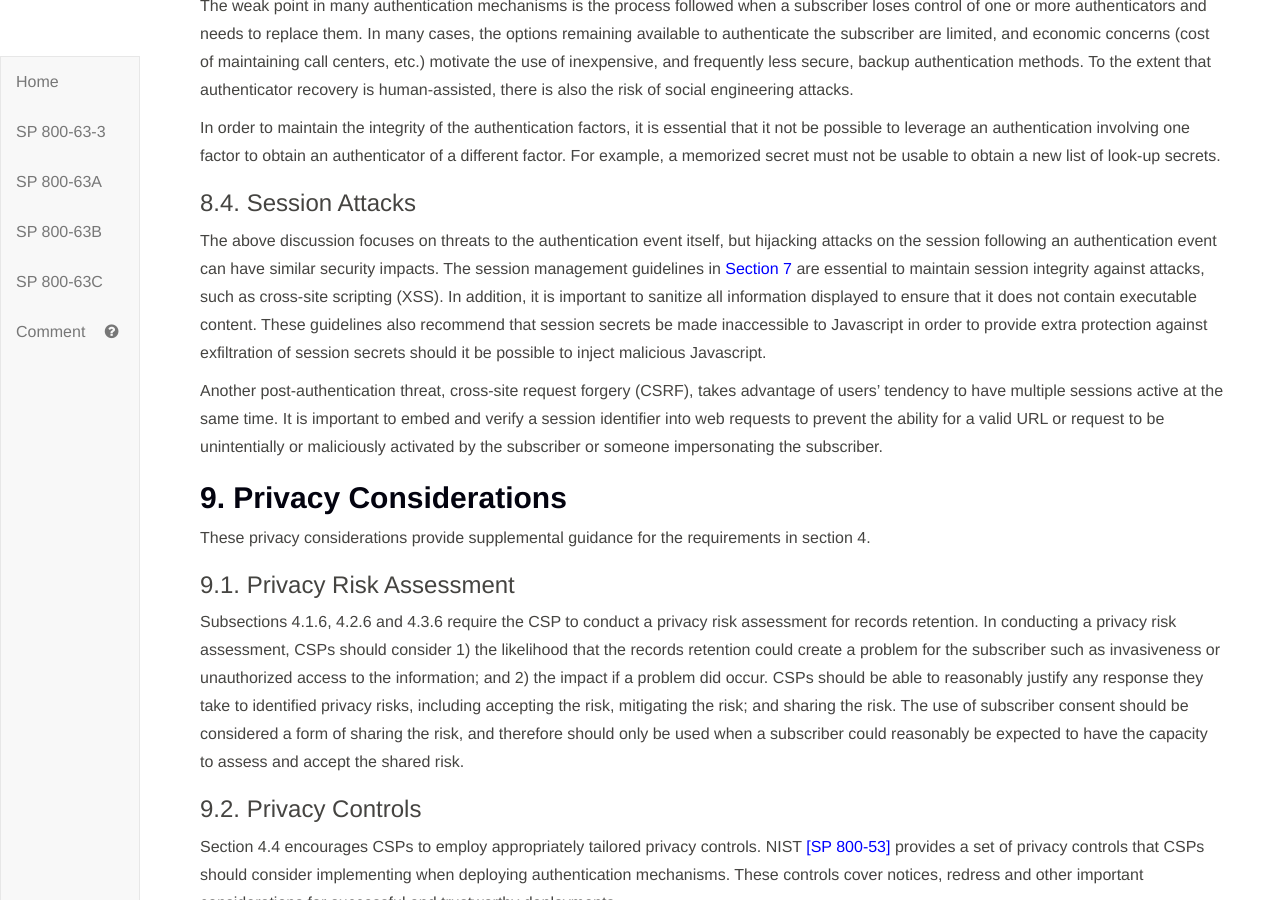
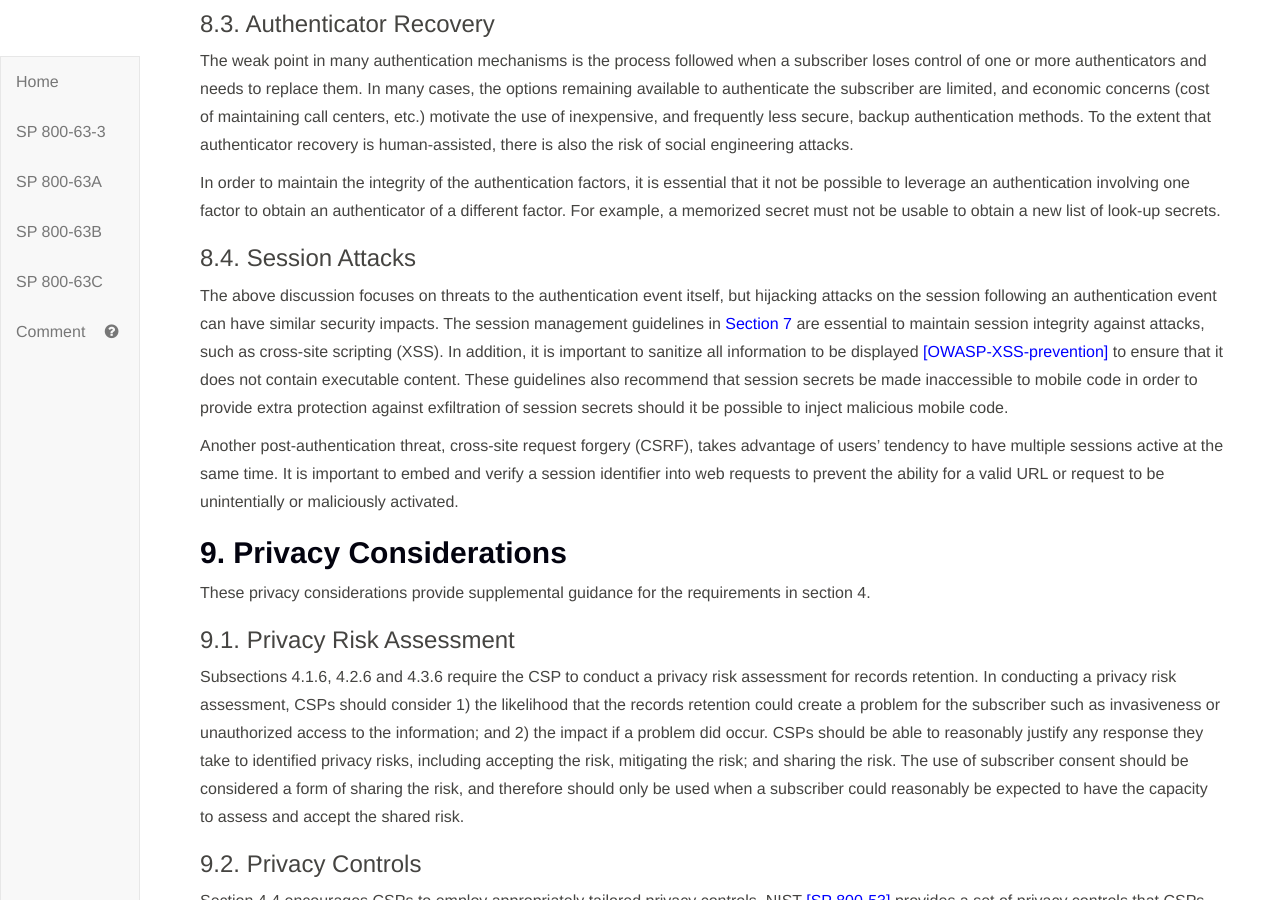
Before and after one commit to usnistgov/800-63-3, a Jekyll site: the page built from sp800-63b.md, in a window 1280 px wide and 900 px high, scrolled down 46966 px. Built offline with Jekyll 4.4.1, drawn with Linux system fonts in a browser that asks for light colours; some of the changed text lies outside the part shown.

Commit message:
Improvements to XSS, CSRF, and verifier-CSP wording

```diff
--- a/sp800-63b/references.md
+++ b/sp800-63b/references.md
@@ -25,6 +25,8 @@
 <a name="ISOIEC10646">[ISO/IEC 10646]</a> International Standards Organization, *Universal Coded Character Set*, 2014, available at http://standards.iso.org/ittf/PubliclyAvailableStandards/c063182_ISO_IEC_10646_2014.zip
 
 <a name="ISO24745">[ISO/IEC 24745]</a> International Standards Organization, *Information technology -- Security techniques -- Biometric information protection*, 2011, available at http://www.iso.org/iso/iso_catalogue/catalogue_tc/catalogue_detail.htm?csnumber=52946
+
+<a name="OWASP-XSS-prevention">[OWASP-XSS-prevention]</a> Open Web Application Security Project, *XSS (Cross Site Scripting) Prevention Cheat Sheet*, available at https://www.owasp.org/index.php/XSS_(Cross_Site_Scripting)_Prevention_Cheat_Sheet
 
 <a name="SAML">[SAML]</a> OASIS, SAML, *Security Assertion Markup Language 2.0*, v2.0, March 2005, available at http://oasis-open.org/standards#samlv2.0
 
--- a/sp800-63b/sec3_definitions.md
+++ b/sp800-63b/sec3_definitions.md
@@ -169,6 +169,9 @@
 #### Message Authentication Code (MAC)
 A cryptographic checksum on data that uses a symmetric key to detect both accidental and intentional modifications of the data. MACs provide authenticity and integrity protection, but not non-repudiation protection.
 
+#### Mobile Code
+Executable code that is normally transferred from its source to another computer system for execution. This transfer is often through the network (e.g., JavaScript embedded in a web page) but may transfer through physical media as well.
+
 #### Multi-Factor
 A characteristic of an authentication system or an authenticator that requires more than one authentication factor for successful authentication. Multi-factor authentication can be performed using a single authenticator that provides more than one factor or by a combination of authenticators that provide different factors.
 
--- a/sp800-63b/sec5_authenticators.md
+++ b/sp800-63b/sec5_authenticators.md
@@ -401,6 +401,4 @@
 
 #### <a name="csp-verifier"></a>5.2.6. Verifier-CSP commmunications
 
-In situations where the verifier and CSP are separate entities, communications between the verifier and CSP SHALL occur through a mutually-authenticated secure channel (such as a client-authenticated TLS connection) using approved cryptography.
-
-Verification of certificates using Open Certificate Status Protocol (OCSP) [[RFC 6960]](#RFC6960) SHOULD occur through an authenticated protected channel. OCSP responses SHALL be signed as specified in the OCSP specification. The verifier SHALL check responses for validity and SHALL NOT depend upon any invalid responses received.
+In situations where the verifier and CSP are separate entities (as shown by the dotted line in [SP 800-63-3 Figure 4-1](sp800-63-3.html#63Sec4-Figure1)), communications between the verifier and CSP SHALL occur through a mutually-authenticated secure channel (such as a client-authenticated TLS connection) using approved cryptography.
--- a/sp800-63b/sec8_security.md
+++ b/sp800-63b/sec8_security.md
@@ -114,6 +114,6 @@
 
 ### 8.4. Session Attacks
 
-The above discussion focuses on threats to the authentication event itself, but hijacking attacks on the session following an authentication event can have similar security impacts. The session management guidelines in [Section 7](#sec7) are essential to maintain session integrity against attacks, such as cross-site scripting (XSS). In addition, it is important to sanitize all information displayed to ensure that it does not contain executable content. These guidelines also recommend that session secrets be made inaccessible to Javascript in order to provide extra protection against exfiltration of session secrets should it be possible to inject malicious Javascript.
+The above discussion focuses on threats to the authentication event itself, but hijacking attacks on the session following an authentication event can have similar security impacts. The session management guidelines in [Section 7](#sec7) are essential to maintain session integrity against attacks, such as cross-site scripting (XSS). In addition, it is important to sanitize all information to be displayed [[OWASP-XSS-prevention]](#OWASP-XSS-prevention) to ensure that it does not contain executable content. These guidelines also recommend that session secrets be made inaccessible to mobile code in order to provide extra protection against exfiltration of session secrets should it be possible to inject malicious mobile code.
 
-Another post-authentication threat, cross-site request forgery (CSRF), takes advantage of users' tendency to have multiple sessions active at the same time. It is important to embed and verify a session identifier into web requests to prevent the ability for a valid URL or request to be unintentially or maliciously activated by the subscriber or someone impersonating the subscriber.
+Another post-authentication threat, cross-site request forgery (CSRF), takes advantage of users' tendency to have multiple sessions active at the same time. It is important to embed and verify a session identifier into web requests to prevent the ability for a valid URL or request to be unintentially or maliciously activated.
```
